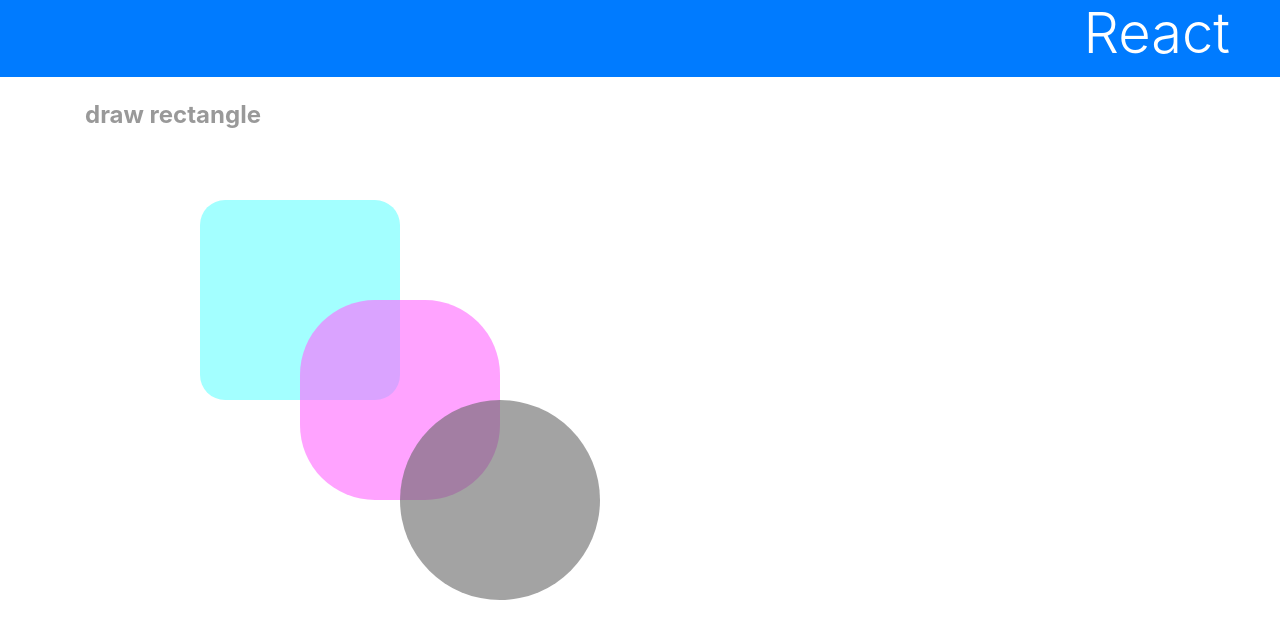
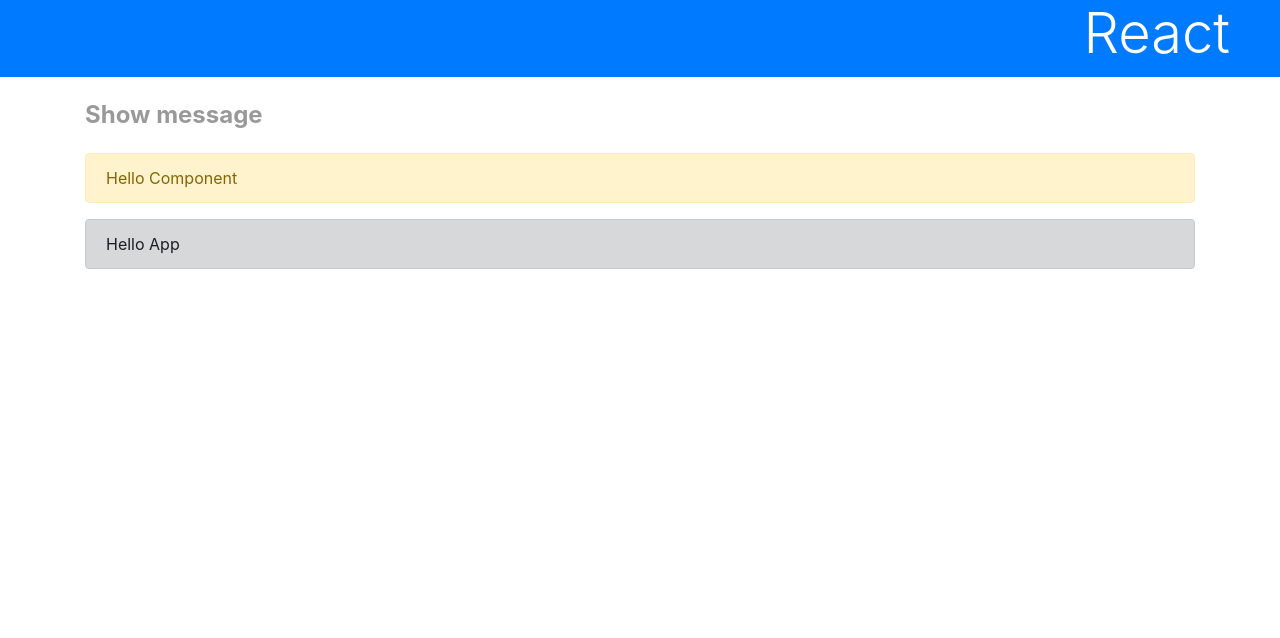
Before and after one commit to iyo-27/Reactraining, a React (Create React App) app: page / in a window 1280 px wide. Shown: the top 638 px of the page. Built offline with nearby package versions, Linux system fonts and the light colour scheme.

Commit message:
ステートを使ってみよう！！

```diff
--- a/src/App.js
+++ b/src/App.js
@@ -7,6 +7,9 @@
   constructor(props){
     super()
     this.title = props.title
+    this.state = {
+      msg:"Hello Component",
+    }
   }
 
   render(){
@@ -15,9 +18,8 @@
         <h1 className='bg-primary text-white display-4'>React</h1>
         <div className='container'>
           <p className='subtitle'>{this.title}</p>
-          <Rect x="200" y="200" w="200" h="200" c="#6ff9" r="25" />
-          <Rect x="300" y="300" w="200" h="200" c="#f6f9" r="75" />
-          <Rect x="400" y="400" w="200" h="200" c="#6669" r="100" />
+          <p className='alert alert-warning'>{this.state.msg}</p>
+          <p className='alert alert-dark'>{this.props.msg}</p>
         </div>
       </div>
     );
--- a/src/index.js
+++ b/src/index.js
@@ -7,7 +7,7 @@
 const root = ReactDOM.createRoot(document.getElementById('root'));
 root.render(
   <React.StrictMode>
-    <App title="draw rectangle"/>
+    <App title="Show message" msg="Hello App"/>
   </React.StrictMode>
 );
 
```
